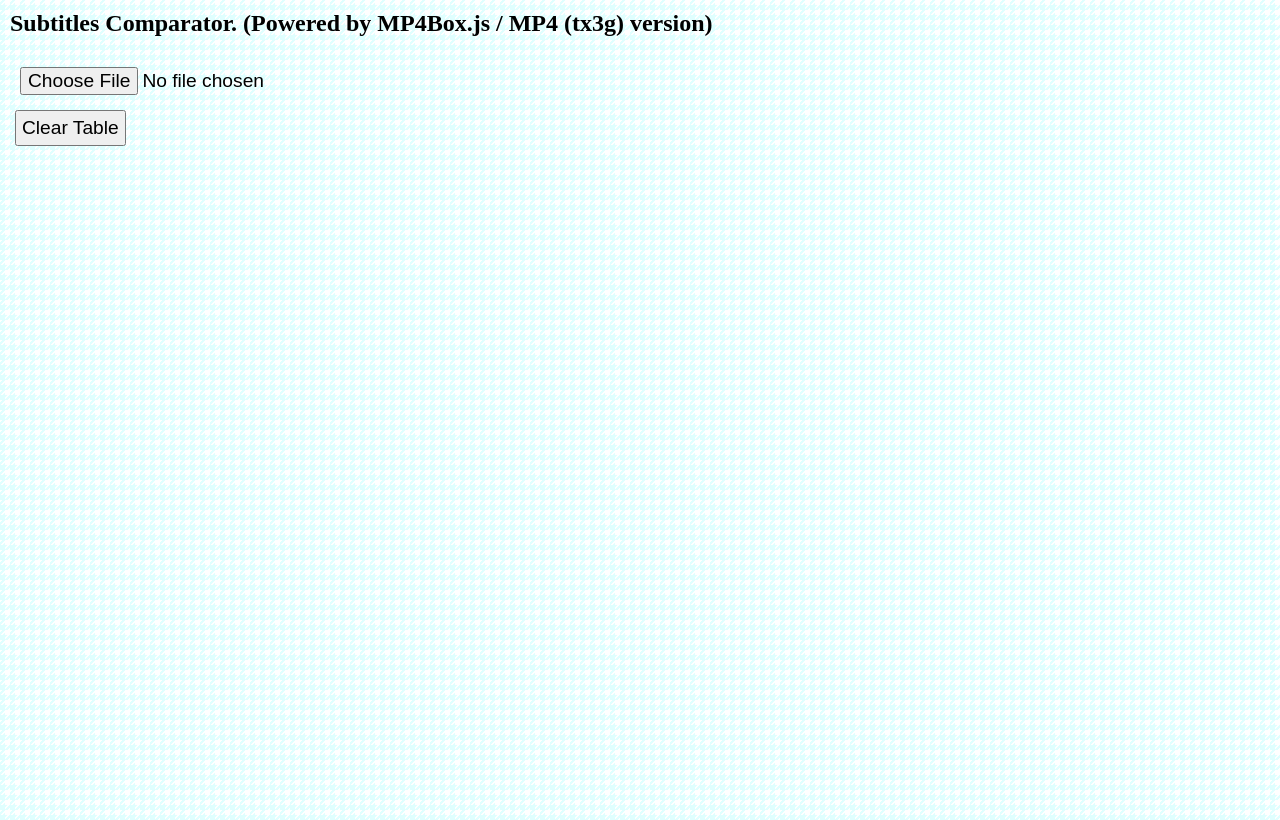
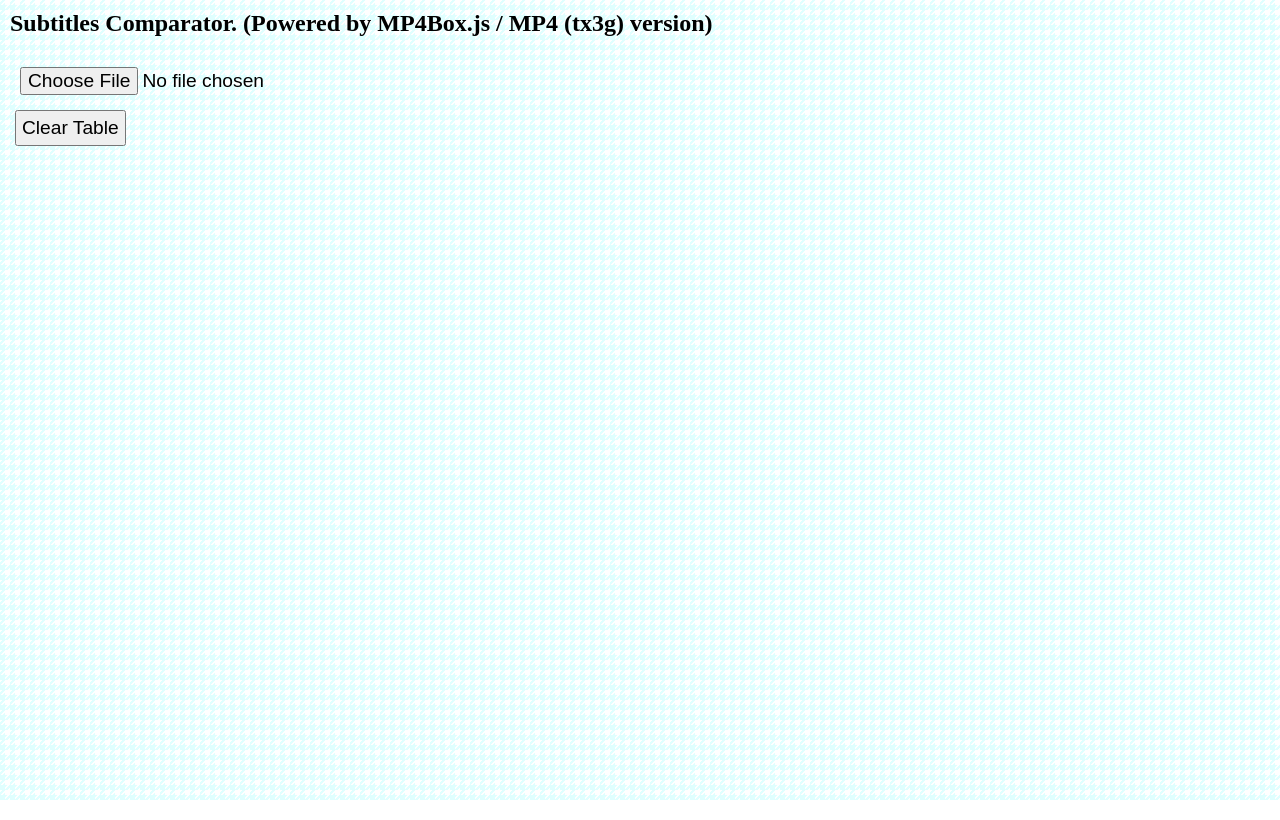
Before and after one commit to mmurak/vplayer, a plain HTML site: page sss.html in a window 1280 px wide. Drawn offline with Linux system fonts and the light colour scheme.

Commit message:
Cosmetic change.

```diff
--- a/resources/sss.css
+++ b/resources/sss.css
@@ -7,8 +7,7 @@
 	--color2: #e0ffff;
 	position: relative;
 	margin: 10px;
-	width: 100%;
-	height: 100vh;
+	width: auto;
 	background-size: 10px 10px;
 	background-repeat: repeat;
 	background-image: conic-gradient(
```
